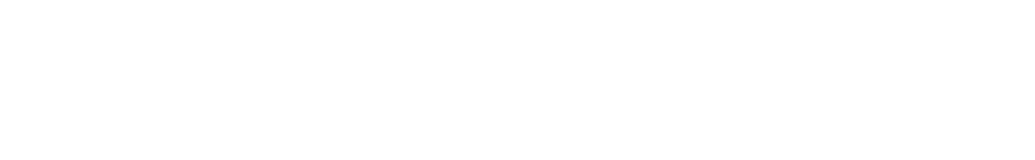
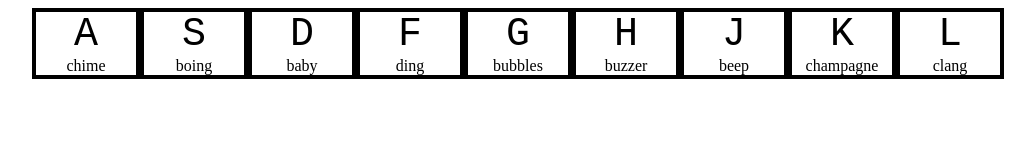
Before and after one commit to jennsblee/javascript30, a plain HTML site: page javascript-drum-kit/index.html in a window 1280 px wide. Shown: the whole page, without its empty margins (122-1157 px from the left). Drawn offline with Linux system fonts and the light colour scheme.

Commit message:
past commits readded

```diff
--- a/javascript-drum-kit/index.html
+++ b/javascript-drum-kit/index.html
@@ -7,23 +7,82 @@
 </head>
 <body>
 
-
   <div class="keys">
     <div data-key="65" class="key">
       <kbd>A</kbd>
-      <span class="sound">clap</span>
+      <span class="sound">chime</span>
     </div>
     <div data-key="83" class="key">
       <kbd>S</kbd>
-      <span class="sound">hihat</span>
+      <span class="sound">boing</span>
     </div>
     <div data-key="68" class="key">
       <kbd>D</kbd>
-      <span class="sound">kick</span>
+      <span class="sound">baby</span>
     </div>
     <div data-key="70" class="key">
       <kbd>F</kbd>
-      <span class="sound">openhat</span>
+      <span class="sound">ding</span>
+    </div>
+    <div data-key="71" class="key">
+      <kbd>G</kbd>
+      <span class="sound">bubbles</span>
+    </div>
+    <div data-key="72" class="key">
+      <kbd>H</kbd>
+      <span class="sound">buzzer</span>
+    </div>
+    <div data-key="74" class="key">
+      <kbd>J</kbd>
+      <span class="sound">beep</span>
+    </div>
+    <div data-key="75" class="key">
+      <kbd>K</kbd>
+      <span class="sound">champagne</span>
+    </div>
+    <div data-key="76" class="key">
+      <kbd>L</kbd>
+      <span class="sound">clang</span>
     </div>
   </div>
+
+  <audio data-key="65" src="sounds/chime_down.wav"></audio>
+  <audio data-key="83" src="sounds/boing.wav"></audio>
+  <audio data-key="68" src="sounds/baby.wav"></audio>
+  <audio data-key="70" src="sounds/boxing_bell.wav"></audio>
+  <audio data-key="71" src="sounds/bubbling.wav"></audio>
+  <audio data-key="72" src="sounds/buzzer3.wav"></audio>
+  <audio data-key="74" src="sounds/car_horn.wav"></audio>
+  <audio data-key="75" src="sounds/champagne.wav"></audio>
+  <audio data-key="76" src="sounds/clang.wav"></audio>
+
+  <script>
+
+    function playSound(e) {
+      const audio = document.querySelector(`audio[data-key="${e.keyCode}"]`)
+      const key = document.querySelector(`.key[data-key="${e.keyCode}"]`)
+
+      if(!audio) return; //stop function from running all together
+      audio.currentTime = 0; // rewind to the start of the element so can play over and over again
+
+      audio.play();
+      key.classList.add('playing');
+
+      // transition end event
+    };
+
+
+    function removeTransition(e) {
+      if(e.propertyName !== 'transform') return; // skip if it is not a transform
+      this.classList.remove('playing');
+    }
+
+    const keys = document.querySelectorAll('.key');
+    keys.forEach(key => key.addEventListener('transitionend', removeTransition));
+
+    // cannot do keys.addEventListener('transitionend'); because you cannot listen to all items in a Node List (aka an array) - you must explicitly loop over them
+
+    window.addEventListener('keydown', playSound);
+
+  </script>
 </body>
--- a/javascript-drum-kit/style.css
+++ b/javascript-drum-kit/style.css
@@ -1,7 +1,15 @@
+.keys {
+  display: flex;
+  align-items: center;
+  justify-content: center;
+}
+
 .key {
-  boder: 4px solid black;
+  border: 4px solid black;
   transition: all 0.07s;
-  color: white;
+  width: 100px;
+  text-align: center;
+  color: black;
 }
 
 .playing {
@@ -9,3 +17,8 @@
   border-color: #ffc600;
   box-shadow: 0 0 10px #ffc600;
 }
+
+kbd {
+  display: block;
+  font-size: 40px;
+}
```
Also changed, not shown: 11 other files.
